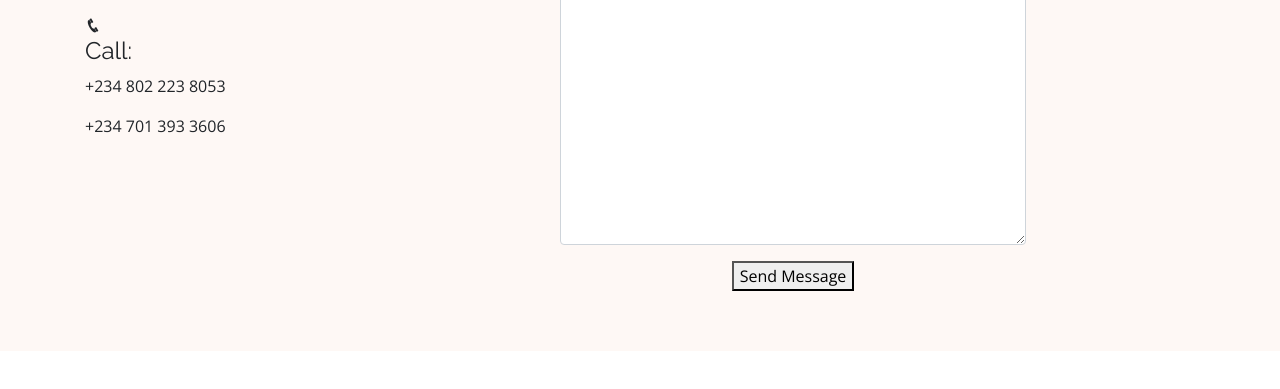
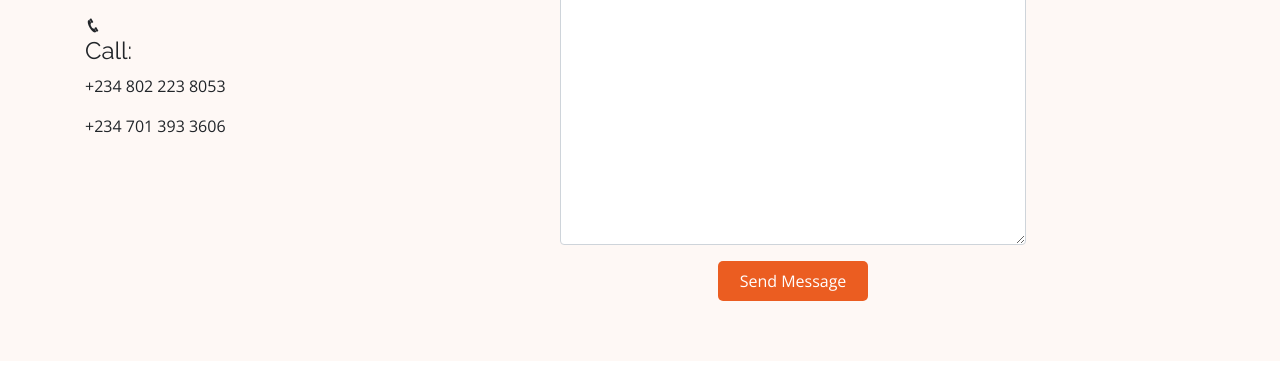
Before and after one commit to Desires-Investment-Limited/desires-live-web, a plain HTML site: page index.html in a window 1280 px wide. Shown: the part 3674-4063 px from the top of the page. Drawn offline with nearby package versions, Linux system fonts and the light colour scheme.

Commit message:
Update index.html

```diff
--- a/index.html
+++ b/index.html
@@ -374,7 +374,18 @@
                 <div class="error-message"></div>
                 <div class="sent-message"></div>
               </div>
-              <div class="text-center"><button type="submit">Send Message</button></div>
+              <div class="text-center">
+                <button type="submit"
+                        style="border-radius: 5px;
+                          color: white;
+                          background-color: #eb5d21ff;
+                          border: none;
+                          height:40px;
+                          width:150px"
+                        title="Send Message">
+                  Send Message
+                </button>
+              </div>
             </form>
           </div>
 
```
